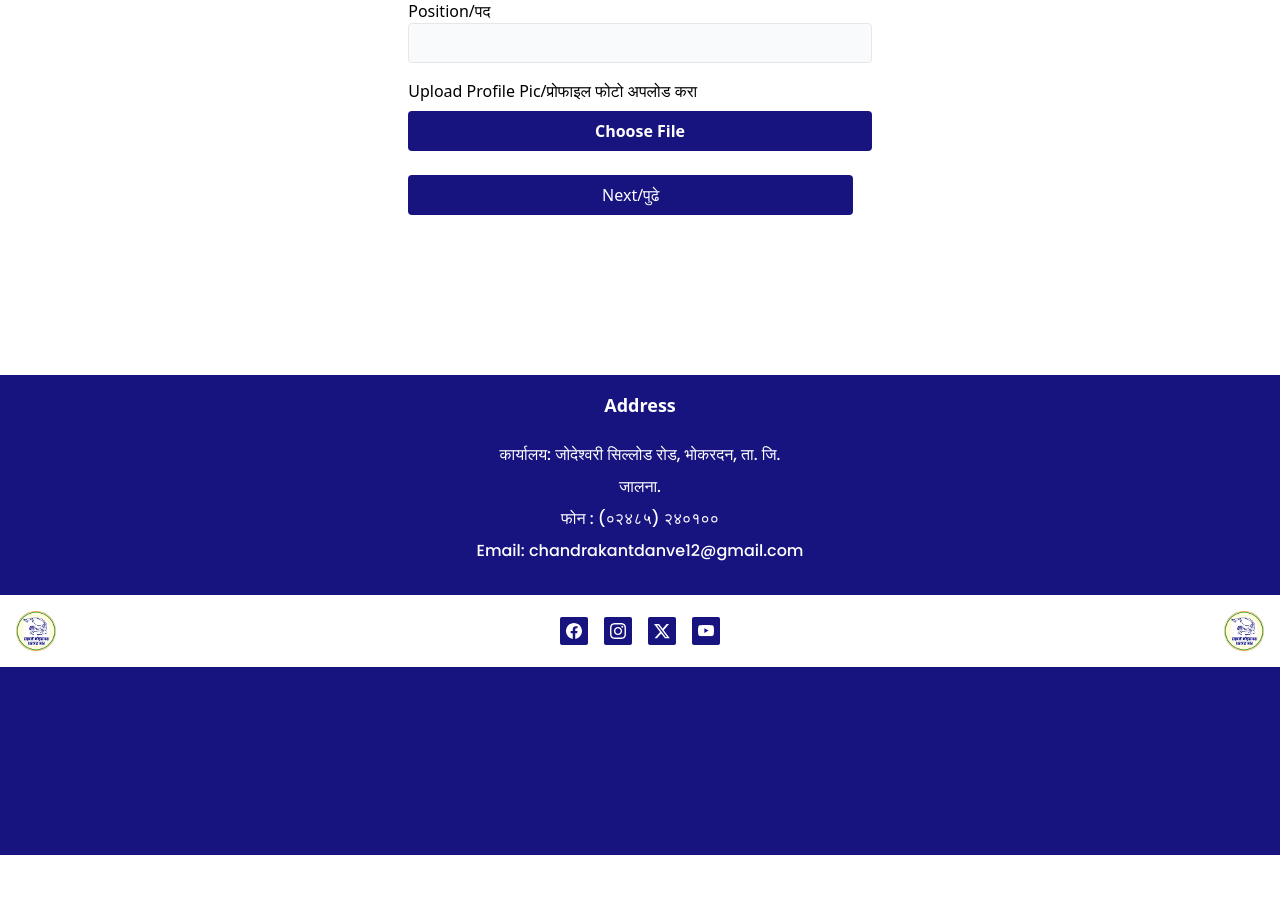
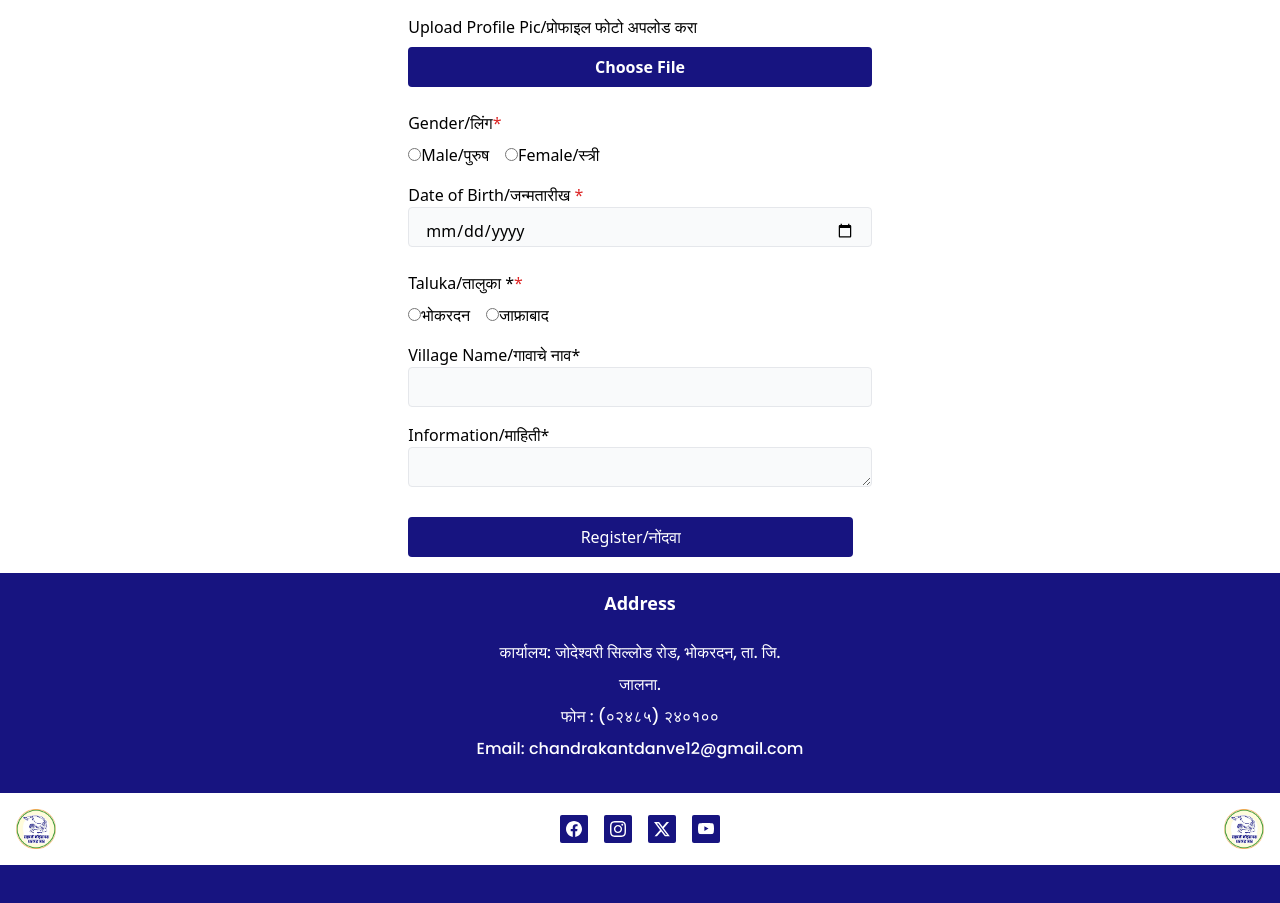
Before and after one commit to Vivek7038/analytics-platform, a React (Vite) app: page / in a window 1280 px wide. Shown: the part 851-1754 px from the top of the page. Before the commit the page ends 1706 px from the top, so only its background shows below. Built offline with nearby package versions, Linux system fonts and the light colour scheme; a web font is replaced by a local one.

Commit message:
Form DOne

```diff
--- a/src/components/Footer.jsx
+++ b/src/components/Footer.jsx
@@ -6,7 +6,7 @@ import {Twitter} from "../assets/SVG/Twitter"
 
 const Footer = () => {
   return (
-    <div className="min-h-[60vh] bg-[#171480] w-full">
+    <div className="min-h-[46vh] bg-[#171480] w-full">
       <div className="text-center flex  flex-col ">
         <h2 className="text-lg font-semibold text-white mt-4 mb-6">Address</h2>
         <div className="flex flex-col gap-2">
--- a/src/components/Form.jsx
+++ b/src/components/Form.jsx
@@ -4,13 +4,18 @@ import { addDoc, collection } from "firebase/firestore";
 import { ref, uploadBytesResumable, getDownloadURL } from "firebase/storage";
 
 const Form = () => {
+  const [image, setImage] = useState(null);
   const [formData, setFormData] = useState({
     full_name: "",
     whatsapp_no: "",
     mobile_no: "",
     position: "",
+    gender: "",
+    Taluka: "",
+    dateOfBirth: "",
+    village: "",
+    information: "",
   });
-  const [image, setImage] = useState(null);
   const handleChange = (e) => {
     const { name, value } = e.target;
     setFormData((prevState) => ({
@@ -18,44 +23,38 @@ const Form = () => {
       [name]: value,
     }));
   };
+  const uploadFile = () => {
+    const name = new Date().getTime() + image.name;
+    console.log(name);
+    const storageRef = ref(storage, image.name);
+    const uploadTask = uploadBytesResumable(storageRef, image);
 
-  // useEffect(() => {
-  //   const uploadFile = () => {
-  //     const name = new Date().getTime() + image.name;
-  //     console.log(name);
-  //     const storageRef = ref(storage, image.name);
-  //     const uploadTask = uploadBytesResumable(storageRef, image);
-
-  //     uploadTask.on(
-  //       "state_changed",
-  //       (snapshot) => {
-
-  //         const progress =
-  //           (snapshot.bytesTransferred / snapshot.totalBytes) * 100;
-  //         console.log("Upload is " + progress + "% done");
-  //         switch (snapshot.state) {
-  //           case "paused":
-  //             console.log("Upload is paused");
-  //             break;
-  //           case "running":
-  //             console.log("Upload is running");
-  //             break;
-  //         }
-  //       },
-  //       (error) => {
-  //         console.log(error)
-  //       },
-  //       () => {
-
-  //         getDownloadURL(uploadTask.snapshot.ref).then((downloadURL) => {
-  //           // console.log("File available at", downloadURL);
-  //           setFormData((prev)=>({...prev,img:downloadURL}))
-  //         });
-  //       }
-  //     );
-  //   };
-  //   image && uploadFile();
-  // }, [image]);
+    uploadTask.on(
+      "state_changed",
+      (snapshot) => {
+        const progress =
+          (snapshot.bytesTransferred / snapshot.totalBytes) * 100;
+        console.log("Upload is " + progress + "% done");
+        switch (snapshot.state) {
+          case "paused":
+            console.log("Upload is paused");
+            break;
+          case "running":
+            console.log("Upload is running");
+            break;
+        }
+      },
+      (error) => {
+        console.log(error);
+      },
+      () => {
+        getDownloadURL(uploadTask.snapshot.ref).then((downloadURL) => {
+          // console.log("File available at", downloadURL);
+          setFormData((prev) => ({ ...prev, img: downloadURL }));
+        });
+      }
+    );
+  };
 
   const handleSubmit = async (e) => {
     e.preventDefault();
@@ -67,6 +66,7 @@ const Form = () => {
         },
         console.log("datasend ")
       );
+      image && uploadFile();
     } catch (error) {
       console.log(error);
     }
@@ -79,20 +79,19 @@ const Form = () => {
         Personal Details/वैयक्तिक माहिती
       </h2>
       <div>
-        <div className="min-h-svh flex justify-center flex-col px-2 ">
+        <div className="min-h-svh flex justify-center flex-col px-2 my-4">
           <div className="container max-w-screen-lg mx-auto flex flex-col gap-x-10 fe">
             <form onSubmit={handleSubmit}>
               <div className="py-2 flex items-center justify-center ">
-                {image && (
-                  <div className="rounded-full border-2 w-20 h-20 overflow-hidden">
-                    {/* <h2>Preview:</h2> */}
+                <div className="rounded-full border-2 border-black w-20 h-20 overflow-hidden">
+                  {image && (
                     <img
                       src={URL.createObjectURL(image)}
                       alt="Preview"
                       className="rounded-full w-full h-full object-cover"
                     />
-                  </div>
-                )}
+                  )}
+                </div>
               </div>
 
               <div className="py-2">
@@ -151,14 +150,102 @@ const Form = () => {
                   onChange={(e) => setImage(e.target.files[0])}
                 />
                 <button class="bg-[#171480]  text-white font-bold py-2 px-4 rounded">
-                  Choose File
+                  {image ? "Change Picture" : "Choose File"}
                 </button>
+              </div>
+
+              <div className="my-2">
+                <p className="py-2">
+                  Gender/लिंग<span className="text-red-600">*</span>
+                </p>
+                <input
+                  type="radio"
+                  id="Male"
+                  name="gender"
+                  value="Male"
+                  onChange={handleChange}
+                />
+                <label className="pr-4" htmlFor="male">
+                  Male/पुरुष
+                </label>
+
+                <input
+                  type="radio"
+                  id="Female"
+                  name="gender"
+                  value="Female"
+                  onChange={handleChange}
+                />
+                <label htmlFor="female">Female/स्त्री</label>
+              </div>
+              <div className="py-2">
+                <label htmlFor="position ">
+                  Date of Birth/जन्मतारीख{" "}
+                  <span className="text-red-600">*</span>
+                </label>
+                <input
+                  type="date"
+                  name="dateOfBirth"
+                  id="dateOfBirth"
+                  className="h-10 border pt-2 rounded px-4 w-full bg-gray-50"
+                  value={formData.dateOfBirth}
+                  onChange={handleChange}
+                />
+              </div>
+
+              <div className="my-2">
+                <p className="py-2">
+                  Taluka/तालुका *<span className="text-red-600">*</span>
+                </p>
+                <input
+                  type="radio"
+                  id="भोकरदन"
+                  name="Taluka"
+                  value="भोकरदन"
+                  onChange={handleChange}
+                />
+                <label className="pr-4" htmlFor="Taluka">
+                  भोकरदन
+                </label>
+
+                <input
+                  type="radio"
+                  id="जाफ्राबाद"
+                  name="Taluka"
+                  value="जाफ्राबाद"
+                  onChange={handleChange}
+                />
+                <label htmlFor="Taluka">जाफ्राबाद</label>
+              </div>
+              <div className="py-2">
+                <label htmlFor="Village">Village Name/गावाचे नाव*</label>
+                <input
+                  type="text"
+                  name="village"
+                  id="village"
+                  className="h-10 border pt-2 rounded px-4 w-full bg-gray-50"
+                  value={formData.village}
+                  onChange={handleChange}
+                />
+              </div>
+
+              <div className="py-2">
+                <label htmlFor="Village">Information/माहिती*</label>
+                <textarea
+                  type="text"
+                  name="information"
+                  id="information"
+                  rows={4}
+                  className="h-10 border pt-2 rounded px-4 w-full bg-gray-50"
+                  value={formData.information}
+                  onChange={handleChange}
+                />
               </div>
               <button
                 //   type="submit"
                 className="bg-[#171480] w-[96%] text-white px-4 py-2 rounded mt-4"
               >
-                Next/पुढे
+                Register/नोंदवा{" "}
               </button>
             </form>
           </div>
```
